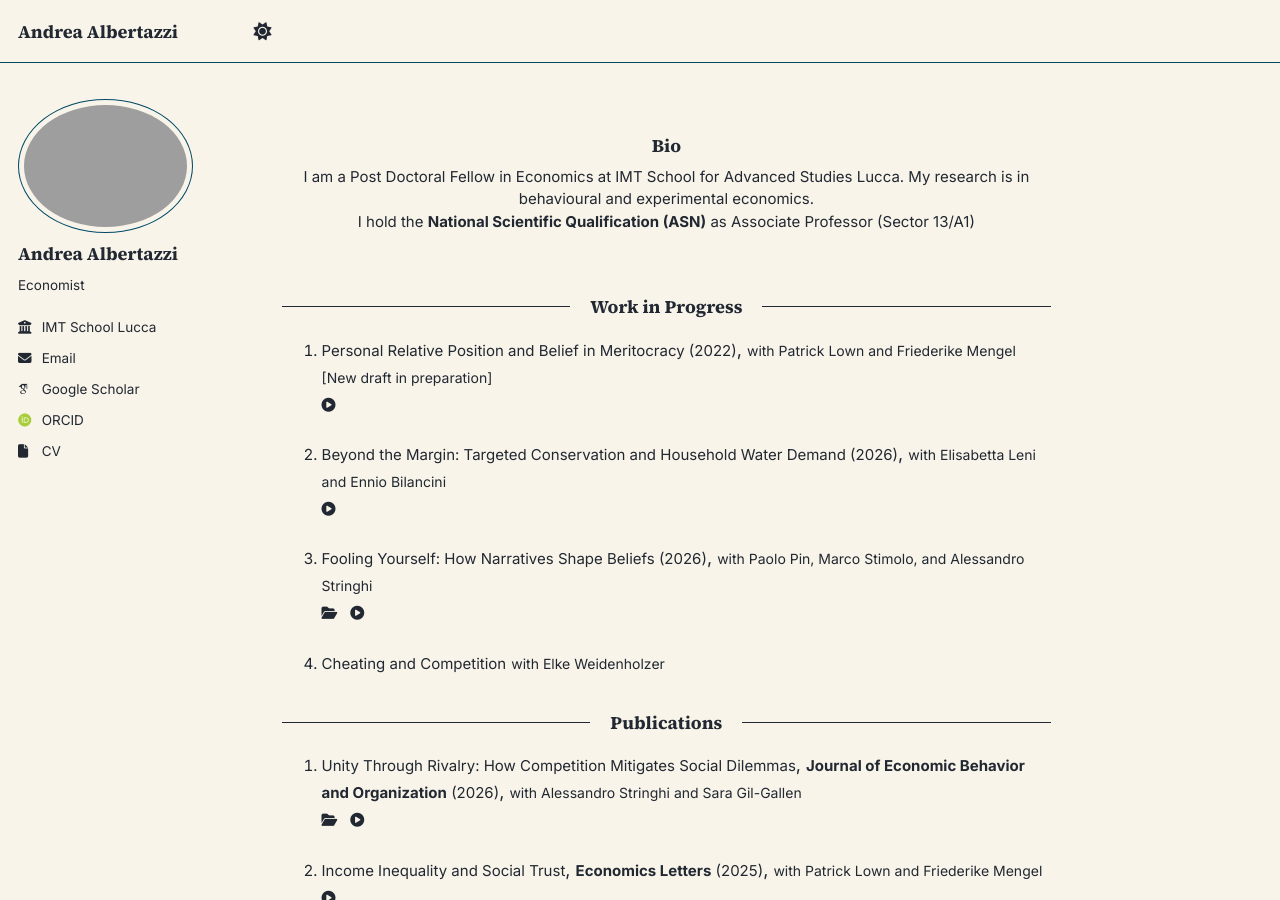
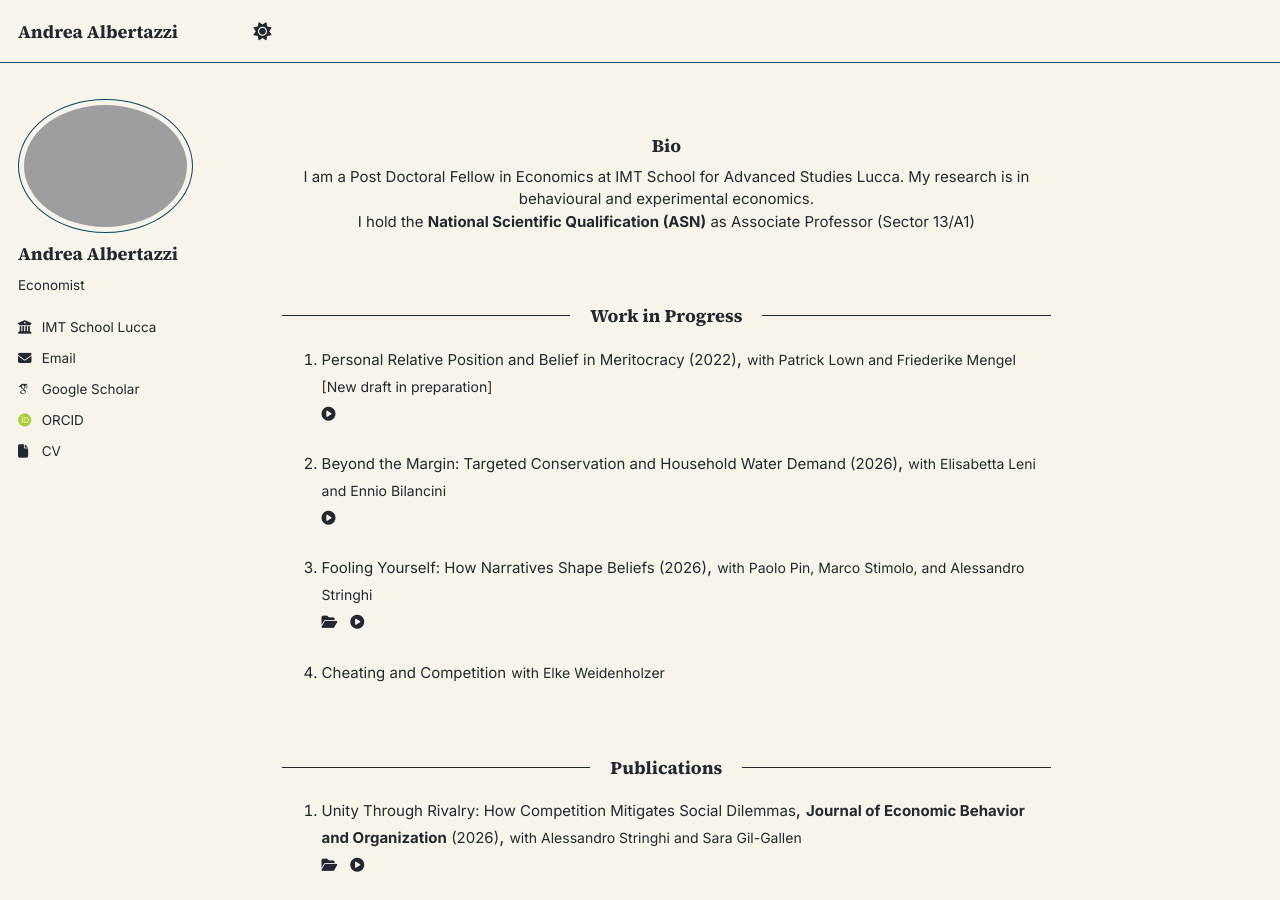
Before and after one commit to tazze87/tazze87.github.io, a Jekyll site: the page built from _pages/about.md, in a window 1280 px wide and 900 px high. Built offline with Jekyll 4.4.1, drawn with Linux system fonts in a browser that asks for light colours; some web fonts are replaced; a script that is not in the unit is left out.

Commit message:
Update about.md

```diff
--- a/_pages/about.md
+++ b/_pages/about.md
@@ -8,8 +8,8 @@ author_profile: true
 <div style="text-align:center; font-size:15px;">I am a Post Doctoral Fellow in Economics at IMT School for Advanced Studies Lucca. My research is in behavioural and experimental economics.<br>
           I hold the <b>National Scientific Qualification (ASN)</b> as Associate Professor (Sector 13/A1)</div>
 
-<br>
-<h3 style="display:flex; align-items:center; text-align:center; gap:20px;">
+
+<h3 style="display:flex; align-items:center; text-align:center; gap:20px; margin-top:4em;">
   <span style="flex:1; border-top:1px solid;"></span>
   <span>Work in Progress</span>
   <span style="flex:1; border-top:1px solid;"></span>
@@ -54,10 +54,12 @@ author_profile: true
     <span style="font-size:14px;">
     with <a href="https://scholar.google.com/citations?hl=en&user=esqNgnEAAAAJ" target="_blank" rel="noopener noreferrer">Elke Weidenholzer</a>
     </span>
-<br>
 
 
-<h3 style="display:flex; align-items:center; text-align:center; gap:20px; margin-top:2em;">
+
+
+
+<h3 style="display:flex; align-items:center; text-align:center; gap:20px; margin-top:4em;">
   <span style="flex:1; border-top:1px solid;"></span>
   <span>Publications</span>
   <span style="flex:1; border-top:1px solid;"></span>
```
